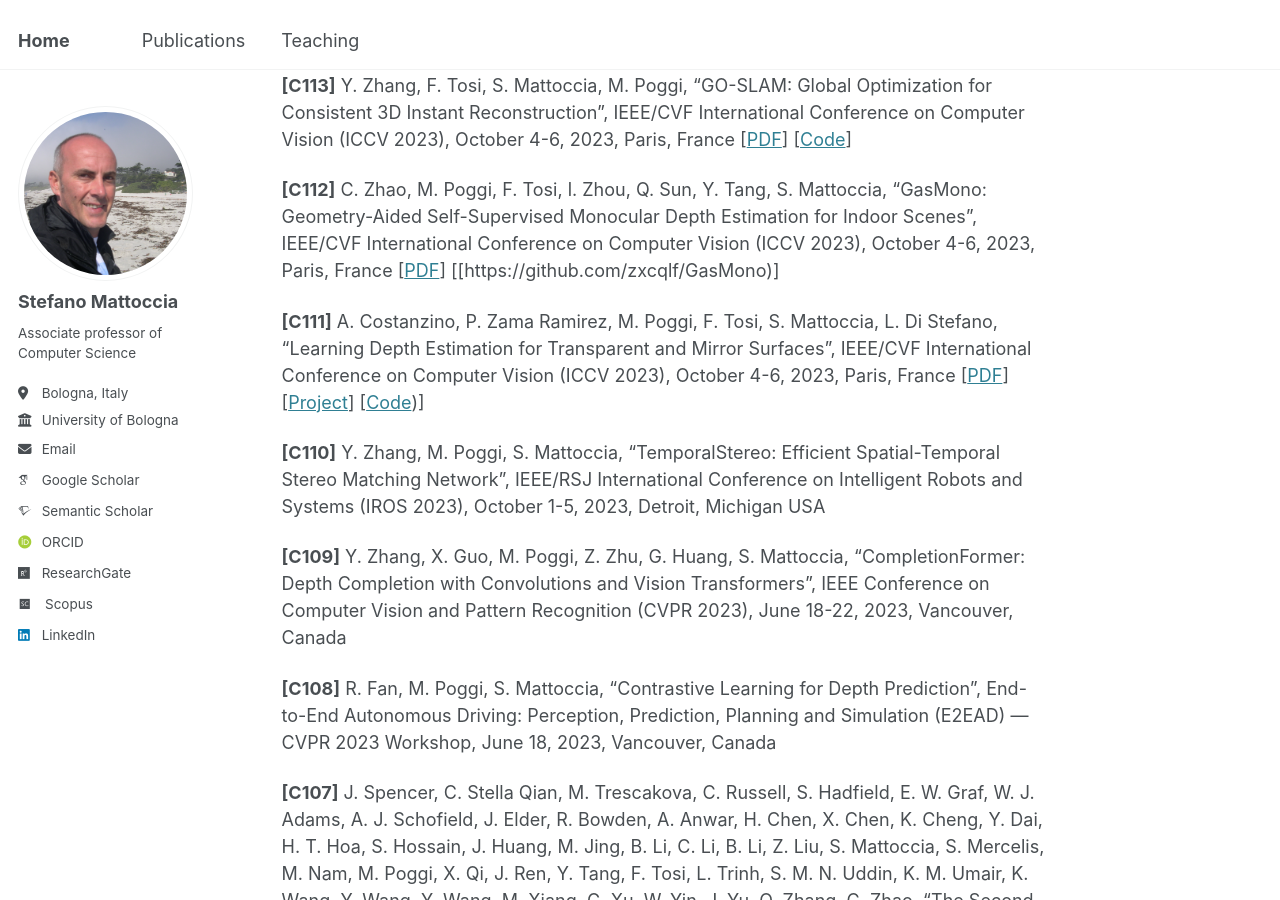
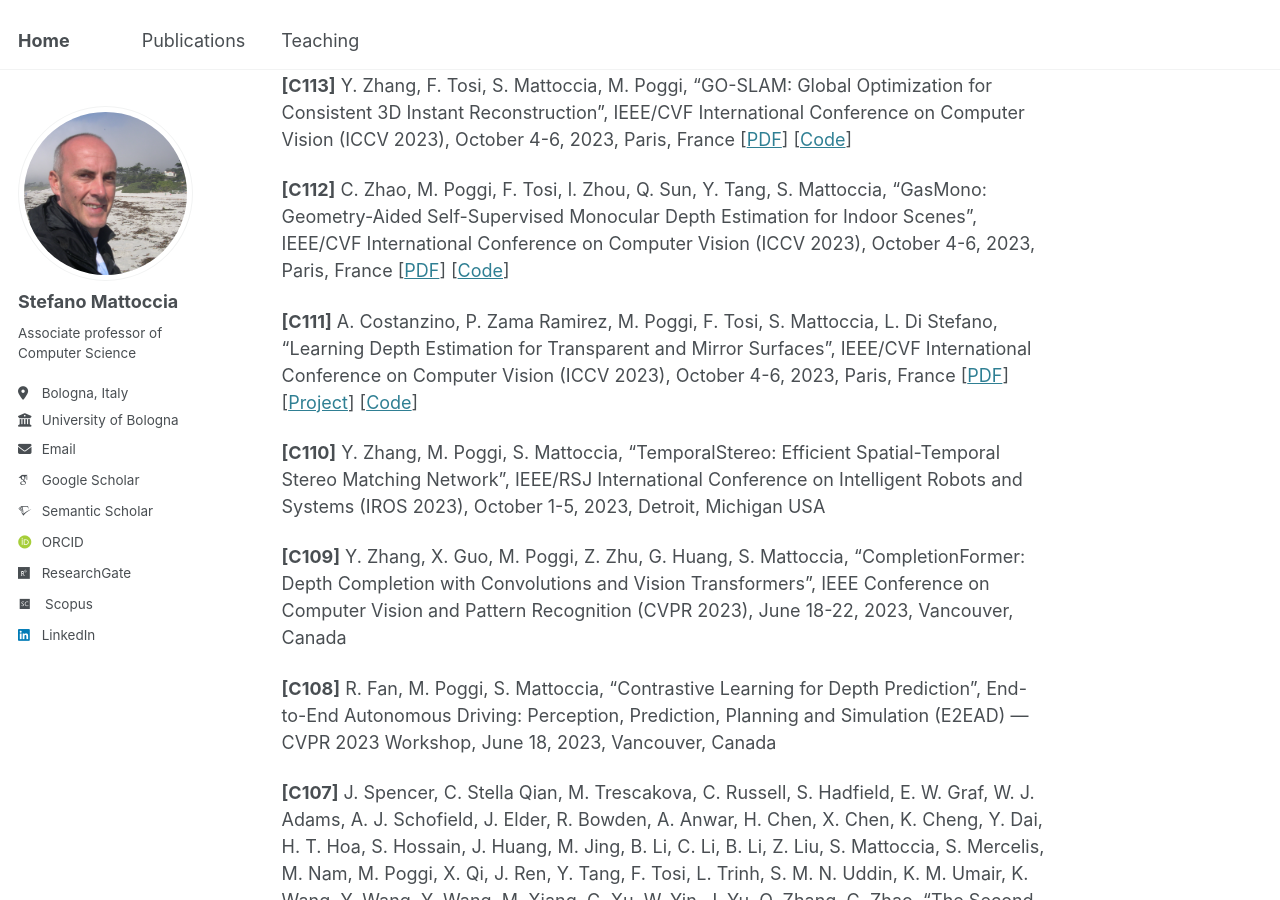
Before and after one commit to stefanomattoccia/stefanomattoccia.github.io, a Jekyll site: the page built from _pages/publications.md, in a window 1280 px wide and 900 px high, scrolled down 5614 px. Built offline with Jekyll 4.4.1, drawn with Linux system fonts in a browser that asks for light colours; some web fonts are replaced.

Commit message:
Update publications.md

```diff
--- a/_pages/publications.md
+++ b/_pages/publications.md
@@ -113,11 +113,11 @@ International Conference and Workshop papers
 
 **[C114]** L. Bartolomei, M. Poggi, F. Tosi, A. Conti, S. Mattoccia, “Active Stereo Without Pattern Projector”, IEEE/CVF International Conference on Computer Vision (ICCV 2023), October 4-6, 2023, Paris, France [[PDF](https://openaccess.thecvf.com/content/ICCV2023/papers/Bartolomei_Active_Stereo_Without_Pattern_Projector_ICCV_2023_paper.pdf)] [[Project](https://vppstereo.github.io/)] [[Code](https://github.com/bartn8/vppstereo/)]
 
-**[C113]** Y. Zhang, F. Tosi, S. Mattoccia, M. Poggi, “GO-SLAM: Global Optimization for Consistent 3D Instant Reconstruction”, IEEE/CVF International Conference on Computer Vision (ICCV 2023), October 4-6, 2023, Paris, France  [[PDF](https://openaccess.thecvf.com/content/ICCV2023/papers/Zhang_GO-SLAM_Global_Optimization_for_Consistent_3D_Instant_Reconstruction_ICCV_2023_paper.pdf)] [[Code]([https://github.com/bartn8/vppstereo/](https://github.com/youmi-zym/GO-SLAM))]
+**[C113]** Y. Zhang, F. Tosi, S. Mattoccia, M. Poggi, “GO-SLAM: Global Optimization for Consistent 3D Instant Reconstruction”, IEEE/CVF International Conference on Computer Vision (ICCV 2023), October 4-6, 2023, Paris, France  [[PDF](https://openaccess.thecvf.com/content/ICCV2023/papers/Zhang_GO-SLAM_Global_Optimization_for_Consistent_3D_Instant_Reconstruction_ICCV_2023_paper.pdf)] [[Code](https://github.com/youmi-zym/GO-SLAM)]
 
-**[C112]** C. Zhao, M. Poggi, F. Tosi, l. Zhou, Q. Sun, Y. Tang,  S. Mattoccia, “GasMono: Geometry-Aided Self-Supervised Monocular Depth Estimation for Indoor Scenes”, IEEE/CVF International Conference on Computer Vision (ICCV 2023), October 4-6, 2023, Paris, France [[PDF](https://openaccess.thecvf.com/content/ICCV2023/papers/Zhao_GasMono_Geometry-Aided_Self-Supervised_Monocular_Depth_Estimation_for_Indoor_Scenes_ICCV_2023_paper.pdf)] [[https://github.com/zxcqlf/GasMono)]
+**[C112]** C. Zhao, M. Poggi, F. Tosi, l. Zhou, Q. Sun, Y. Tang,  S. Mattoccia, “GasMono: Geometry-Aided Self-Supervised Monocular Depth Estimation for Indoor Scenes”, IEEE/CVF International Conference on Computer Vision (ICCV 2023), October 4-6, 2023, Paris, France [[PDF](https://openaccess.thecvf.com/content/ICCV2023/papers/Zhao_GasMono_Geometry-Aided_Self-Supervised_Monocular_Depth_Estimation_for_Indoor_Scenes_ICCV_2023_paper.pdf)] [[Code](https://github.com/zxcqlf/GasMono)]
 
-**[C111]** A. Costanzino, P. Zama Ramirez, M. Poggi, F. Tosi, S. Mattoccia, L. Di Stefano, “Learning Depth Estimation for Transparent and Mirror Surfaces”, IEEE/CVF International Conference on Computer Vision (ICCV 2023), October 4-6, 2023, Paris, France [[PDF](https://openaccess.thecvf.com/content/ICCV2023/papers/Costanzino_Learning_Depth_Estimation_for_Transparent_and_Mirror_Surfaces_ICCV_2023_paper.pdf)] [[Project](https://cvlab-unibo.github.io/Depth4ToM/)] [[Code]([https://github.com/CVLAB-Unibo/Depth4ToM-code#-learning-depth-estimation-for-transparent-and-mirror-surfaces-iccv-2023-))]
+**[C111]** A. Costanzino, P. Zama Ramirez, M. Poggi, F. Tosi, S. Mattoccia, L. Di Stefano, “Learning Depth Estimation for Transparent and Mirror Surfaces”, IEEE/CVF International Conference on Computer Vision (ICCV 2023), October 4-6, 2023, Paris, France [[PDF](https://openaccess.thecvf.com/content/ICCV2023/papers/Costanzino_Learning_Depth_Estimation_for_Transparent_and_Mirror_Surfaces_ICCV_2023_paper.pdf)] [[Project](https://cvlab-unibo.github.io/Depth4ToM/)] [[Code](https://github.com/CVLAB-Unibo/Depth4ToM-code#-learning-depth-estimation-for-transparent-and-mirror-surfaces-iccv-2023-)]
 
 **[C110]** Y. Zhang, M. Poggi, S. Mattoccia, “TemporalStereo: Efficient Spatial-Temporal Stereo Matching Network”, IEEE/RSJ International Conference on Intelligent Robots and Systems (IROS 2023), October 1-5, 2023, Detroit, Michigan USA
 
```
